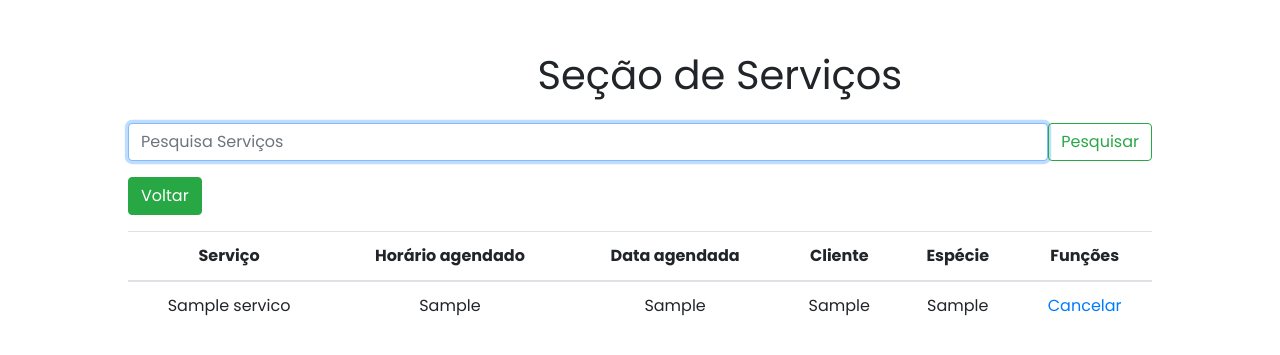
After one commit to Rafael-Floriano/petshop-2.0, a PHP site: page /servico_pet_adm/servico_confirmado/tabelaConfirmado.php in a window 1280 px wide. The commit adds this page. Shown: the top 355 px of the page. Run offline with PHP 8.4, Linux system fonts and the light colour scheme; tables that the repository leaves empty or names only in its code hold one stand-in row (values such as "Sample post").

Commit message:
Monitoramento de horario pronto

```diff
--- a/painelAdm.php
+++ b/painelAdm.php
@@ -30,7 +30,10 @@ include 'verifica_login.php';
                                 <a type="button" class="btn text-decoration-none" href="servico_pet_adm/tabelaServico.php">>Gerencie os Serviços</a>
                             </div>
                             <div>
-                                <a type="button" class="btn text-decoration-none" href="servico_pet_adm/servico_horario/tabelaHorario.php">>Gerencie os horarios</a>
+                                <a type="button" class="btn text-decoration-none" href="servico_pet_adm/servico_horario/tabelaHorario.php">>Gerencie os horários</a>
+                            </div>
+                            <div>
+                                <a type="button" class="btn text-decoration-none" href="servico_pet_adm/servico_confirmado/tabelaConfirmado.php">>Horários confirmados</a>
                             </div>
                             <div>
                                 <a type="button" class="btn text-decoration-none" href="logout.php">>Logout</a>
--- /dev/null
+++ b/servico_pet_adm/servico_confirmado/tabelaConfirmado.php
@@ -0,0 +1,85 @@
+<?php
+include '../../conexao.php';
+
+?>
+
+<!DOCTYPE html>
+<html lang="PT_br">
+
+<head>
+    <meta charset="UTF-8">
+    <meta http-equiv="X-UA-Compatible" content="IE=edge">
+    <meta name="viewport" content="width=device-width, initial-scale=1.0">
+    <link rel="stylesheet" href="../css/tabela.css">
+    <link rel="stylesheet" href="../css/form.css">
+    <link rel="stylesheet" href="https://cdn.jsdelivr.net/npm/bootstrap@4.0.0/dist/css/bootstrap.min.css" integrity="sha384-Gn5384xqQ1aoWXA+058RXPxPg6fy4IWvTNh0E263XmFcJlSAwiGgFAW/dAiS6JXm" crossorigin="anonymous">
+    <title>Tabela de agenda</title>
+</head>
+
+<?php
+
+if (isset($_POST['busca'])) {
+    $pesquisa = $_POST['busca'];
+} else {
+    $pesquisa = '';
+}
+
+?>
+
+<body class="">
+    <div class="tabela" style="background-color:#ffffff; border-radius:10px; margin:4% 10% 0% 10%;">
+        <div class="mb-4">
+            <h1 style="margin-left:40%;">Seção de Serviços</h1>
+        </div>
+        <form class="d-flex mb-3" action="./tabelaConfirmado.php" method="POST">
+            <input class="form-control me-2" type="search" placeholder="Pesquisa Serviços" aria-label="Search" name="busca" autofocus>
+            <button class="btn btn-outline-success" type="submit">Pesquisar</button>
+        </form>
+        <div>
+            <a style="text-decoration:none;" class="btn btn-success mb-3" href="../../painelAdm.php">Voltar</a>
+        </div>
+        <table class="table">
+            <thead>
+                <tr>
+                    <th scope="col" style="text-align: center;">Serviço</th>
+                    <th scope="col" style="text-align: center;">Horário agendado</th>
+                    <th scope="col" style="text-align: center;">Data agendada</th>
+                    <th scope="col" style="text-align: center;">Cliente</th>
+                    <th scope="col" style="text-align: center;">Espécie</th>
+                    <th colspan="2" style="text-align: center;">Funções</th>
+                </tr>
+            </thead>
+            <tbody class="table-group-divider">
+
+                <?php
+
+                $sql = "SELECT confirma.id_agenda,ser.titulo, confirma.data_servico, confirma.horario, cli.nm_cliente, confirma.Especie_pet FROM tb_agenda_confirmada confirma
+                INNER JOIN tb_servico ser ON confirma.fk_id_servico = ser.id_servico INNER JOIN tb_cliente cli ON confirma.fk_id_cliente = cli.id_cliente
+                WHERE cli.nm_cliente LIKE '%$pesquisa%'";
+                $resultado = mysqli_query($con, $sql);
+
+                while ($row = mysqli_fetch_assoc($resultado)) {
+                    $id_agenda = $row['id_agenda'];
+                    $titulo = $row['titulo'];
+                    $Horario = $row['horario'];
+                    $data_servico = $row['data_servico'];
+                    $nm_cliente = $row['nm_cliente'];
+                    $Especie_pet = $row['Especie_pet'];
+
+                    echo "<tr>";
+                    echo "<td style='text-align: center;'>$titulo</td>";
+                    echo "<td style='text-align: center;'>$Horario</td>";
+                    echo "<td style='text-align: center;'>$data_servico</td>";
+                    echo "<td style='text-align: center;'>$nm_cliente</td>";
+                    echo "<td style='text-align: center;'>$Especie_pet</td>";
+                    echo "<td style='text-align: center;'><a href='deletaConfirmado.php?id=$id_agenda'>Cancelar</a></td>";
+                    echo "</tr>";
+                }
+                ?>
+
+            </tbody>
+        </table>
+    </div>
+</body>
+
+</html>
```
Also changed, not shown: servico_pet_adm/servico_confirmado/deletaConfirmado.php (added, +12 -0 lines).
